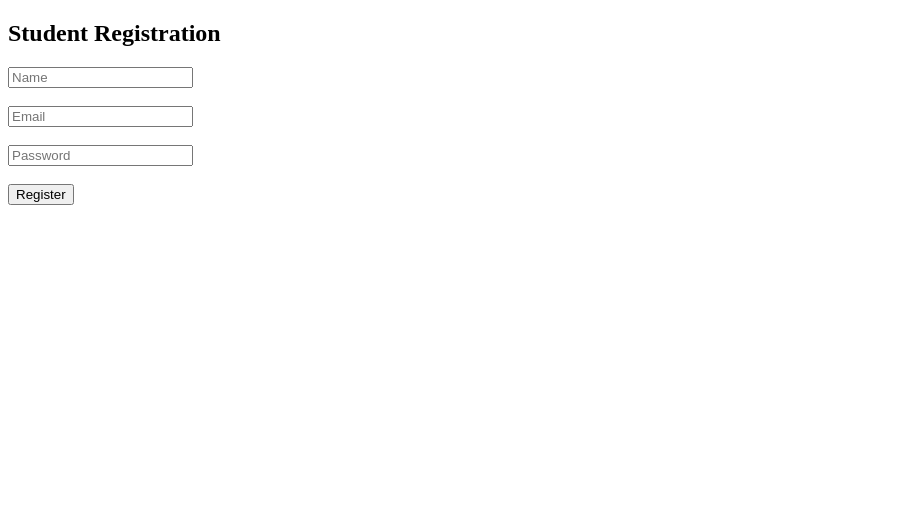
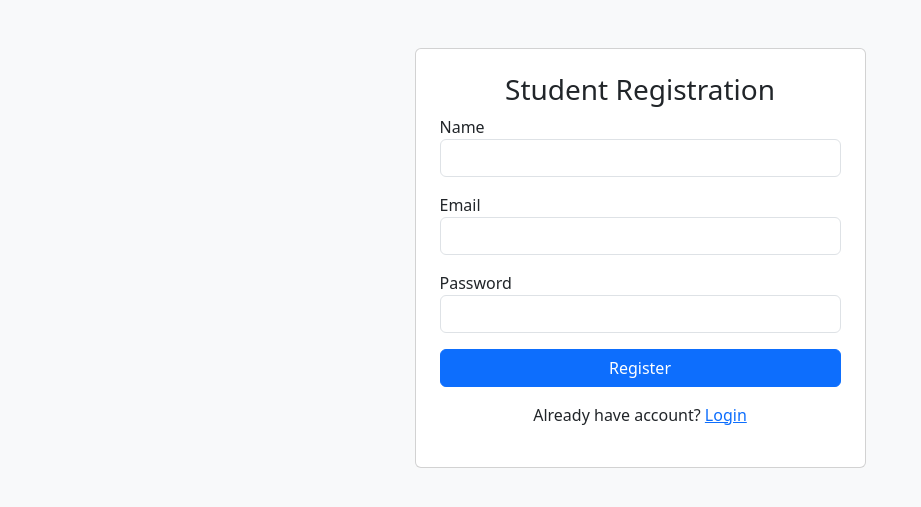
Before and after one commit to Nirmala5071/attendance-system, a Flask app: page /register in a window 1280 px wide. Shown: the top 507 px of the page, without its empty margins (0-921 px from the left). Run offline with Flask 3, Linux system fonts and the light colour scheme.

Commit message:
Update register.html

```diff
--- a/templates/register.html
+++ b/templates/register.html
@@ -1,38 +1,55 @@
 <!DOCTYPE html>
 <html>
 <head>
-<title>Register</title>
+    <title>Register</title>
+
+    <link href="https://cdn.jsdelivr.net/npm/bootstrap@5.3.3/dist/css/bootstrap.min.css" rel="stylesheet">
 </head>
 
-<body>
+<body class="bg-light">
 
-<h2>Student Registration</h2>
+<div class="container mt-5">
 
-<form method="POST">
+    <div class="row justify-content-center">
 
-<input type="text"
-name="name"
-placeholder="Name">
+        <div class="col-md-5">
 
-<br><br>
+            <div class="card p-4">
 
-<input type="email"
-name="email"
-placeholder="Email">
+                <h3 class="text-center">Student Registration</h3>
 
-<br><br>
+                <form method="POST">
 
-<input type="password"
-name="password"
-placeholder="Password">
+                    <div class="mb-3">
+                        <label>Name</label>
+                        <input type="text" name="name" class="form-control" required>
+                    </div>
 
-<br><br>
+                    <div class="mb-3">
+                        <label>Email</label>
+                        <input type="email" name="email" class="form-control" required>
+                    </div>
 
-<button type="submit">
-Register
-</button>
+                    <div class="mb-3">
+                        <label>Password</label>
+                        <input type="password" name="password" class="form-control" required>
+                    </div>
 
-</form>
+                    <button class="btn btn-primary w-100">Register</button>
+
+                </form>
+
+                <p class="text-center mt-3">
+                    Already have account? <a href="/login">Login</a>
+                </p>
+
+            </div>
+
+        </div>
+
+    </div>
+
+</div>
 
 </body>
 </html>
```
